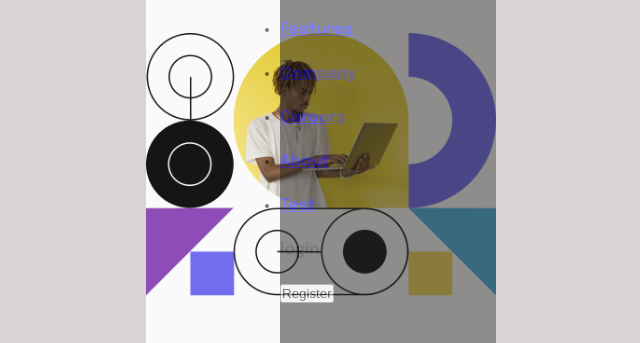
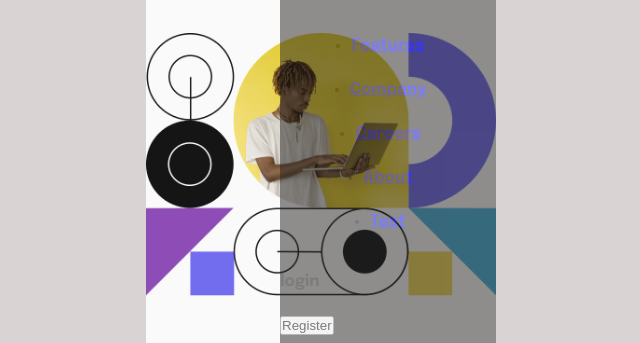
Before and after one commit to Have-Samuel/section-with-dropdown, a plain HTML site: page index.html in a window 1280 px wide. Shown: the part 124-467 px from the top of the page, without its empty margins (319-959 px from the left). Drawn offline with Linux system fonts and the light colour scheme.

Commit message:
Styling the popup

```diff
--- a/styles.css
+++ b/styles.css
@@ -37,6 +37,14 @@ main {
   top: 0;
   right: 0;
   /* transition: right 0.8s cubic-bezier(1, 0, 0, 1); */
+}
+
+.nav-list {
+  display: flex;
+  flex-direction: column;
+  align-items: center;
+  /* height: 100%; */
+  padding: 1rem 0;
 }
 
 .change {
```
